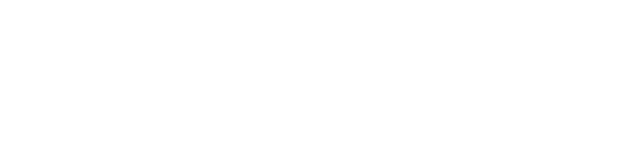
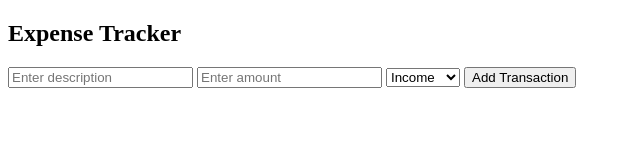
Before and after one commit to dagmawi-tarekegn/MyExpenseTracker, a plain HTML site: page index.html in a window 1280 px wide. Shown: the whole page, without its empty margins (0-640 px from the left). Drawn offline with Linux system fonts and the light colour scheme.

Commit message:
finished the inputs

```diff
--- a/index.html
+++ b/index.html
@@ -7,7 +7,22 @@
     <title>Expense Tracker</title>
 </head>
 <body>
+    <div class="container">
+    <h2>Expense Tracker</h2>
 
+    <input type="text" id="title" placeholder="Enter description">
+    <input type="number" id="amount" placeholder="Enter amount">
+
+    <select id="type">
+        <option value="income">Income</option>
+        <option value="expense">Expense</option>
+    </select>
+
+    <button id="addBtn">Add Transaction</button>
+
+    <ul id="list"></ul>
+
+</div>
 
 <script src="main.js"></script>
 </body>
```
